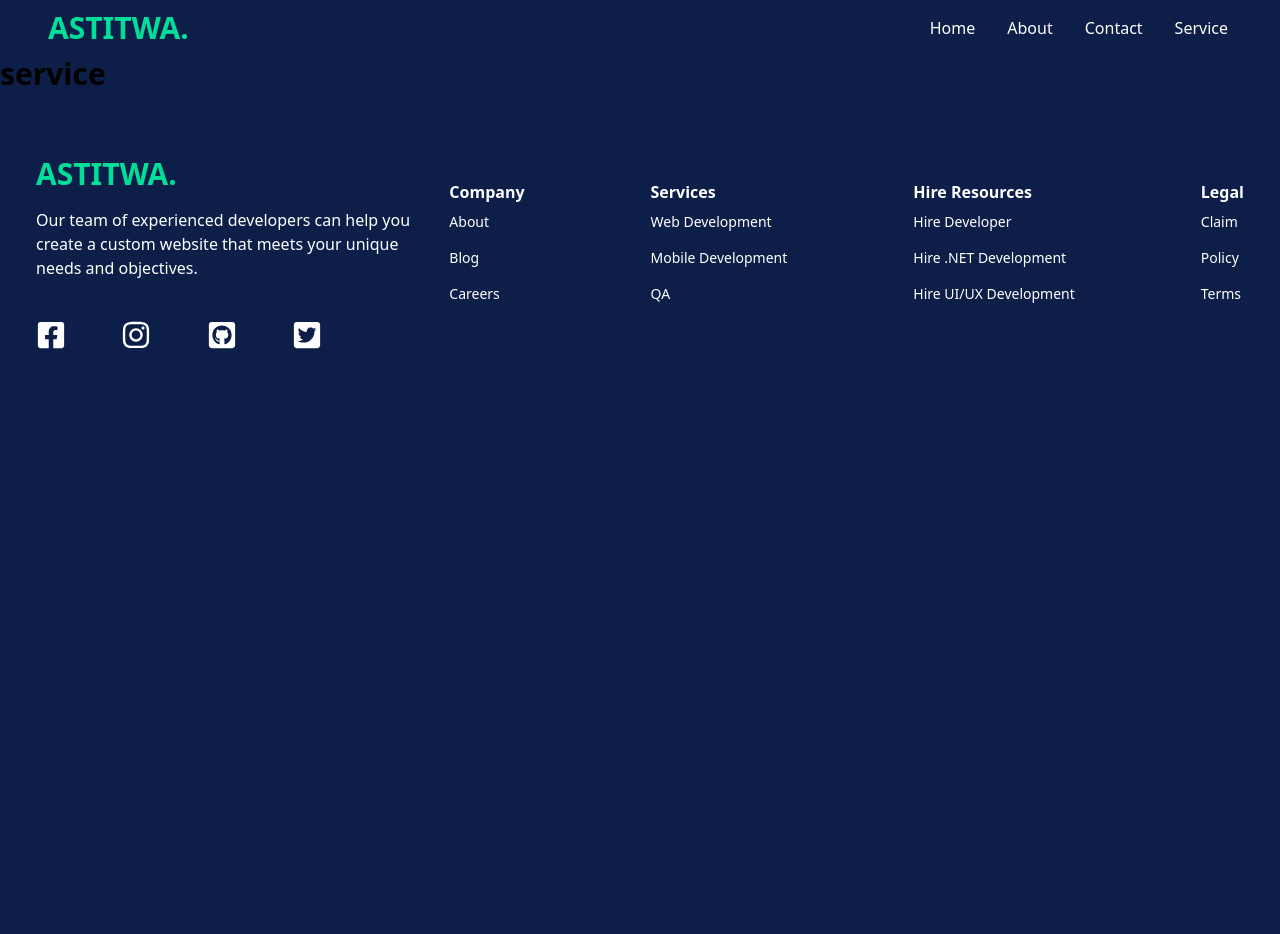
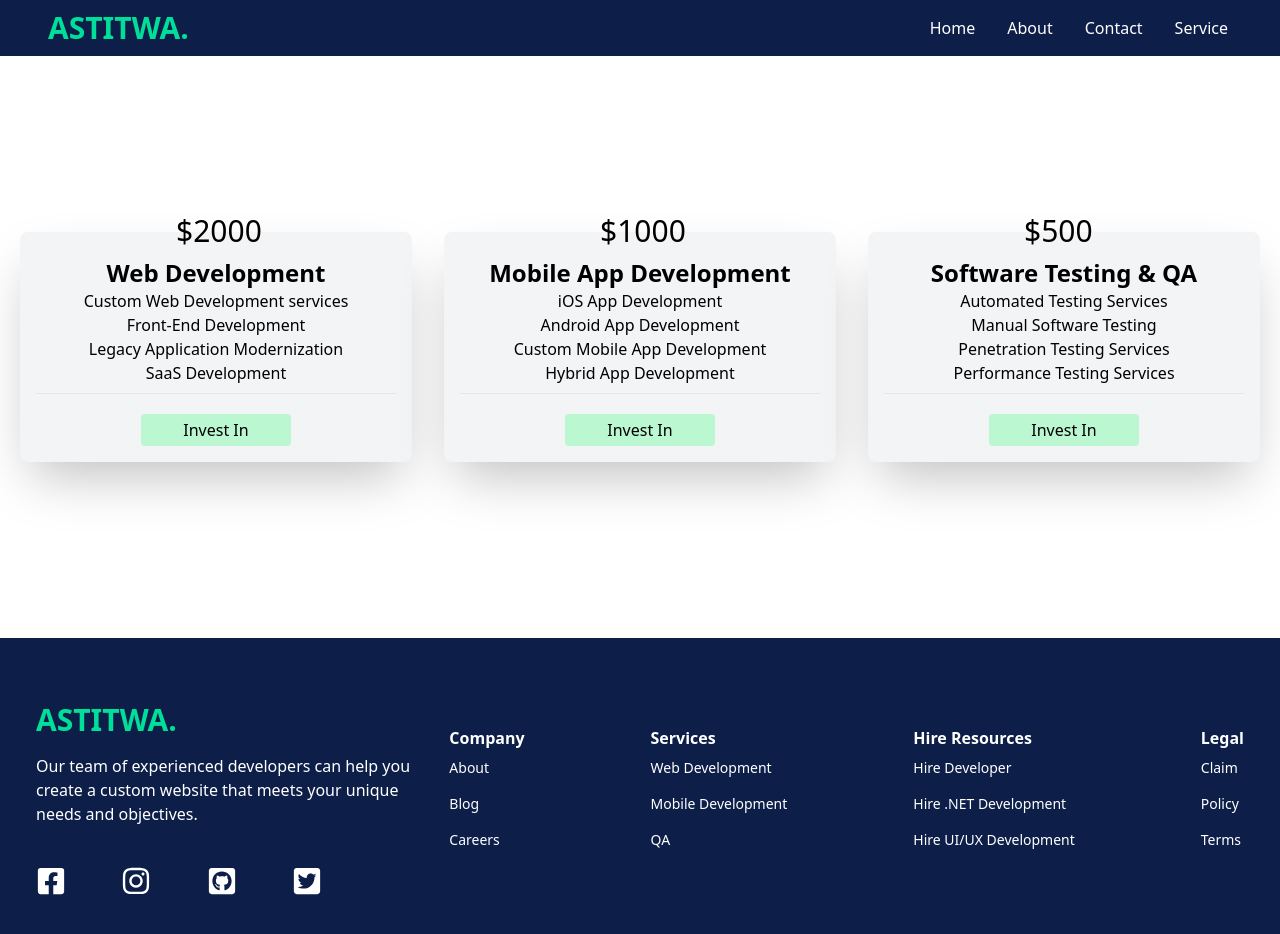
Before and after one commit to sarojraii/Web-development-company, a React (Create React App) app: page /service in a window 1280 px wide. Shown: the top 934 px of the page. Before the commit the page ends 800 px from the top, so only its background shows below. Built offline with nearby package versions, Linux system fonts and the light colour scheme.

Commit message:
Update Service.js

```diff
--- a/src/component/Service.js
+++ b/src/component/Service.js
@@ -1,9 +1,27 @@
-import React from 'react'
+import React from 'react';
+import Data from './Data';
 
-export default function Service() {
+export default function Cards() {
   return (
-    <div>
-      <h1 className='font-bold text-3xl'>service</h1>
+
+    <div className='w-full py-[10rem] px-4 bg-white'>
+      <div className='max-w-[1240px] mx-auto grid grid-cols-1 sm:grid-cols-2 md:grid-cols-3  gap-8'>
+        {Data.map((item, index) => (
+          <div key={index} className=' w-full shadow-2xl flex flex-col p-4 md:my-4 my-4 rounded-lg hover:scale-105 duration-300 bg-gray-100'>
+            <h1 className ='text-3xl w-20 mx-auto mt-[-2.2rem]'>${item.price}</h1>
+            <div className='text-center py-2 border-b'>
+              <h2 className='font-bold text-2xl'>{item.hero}</h2>
+              <p>{item.about}</p>
+              <p>{item.section}</p>
+              <p>{item.FAQ}</p>
+              <p>{item.login}</p>
+            </div>
+            <div className='mx-auto'>
+            <button className='bg-green-200 rounded w-[150px] hover:bg-green-400 py-1  mt-5'>{item.button}</button>
+            </div>
+          </div>
+        ))}
+      </div>
     </div>
-  )
+  );
 }
```
